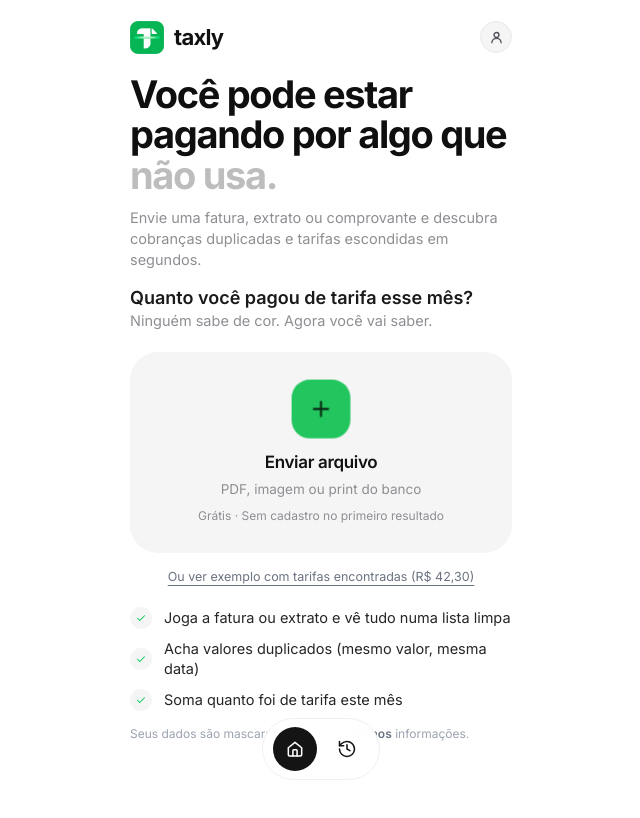
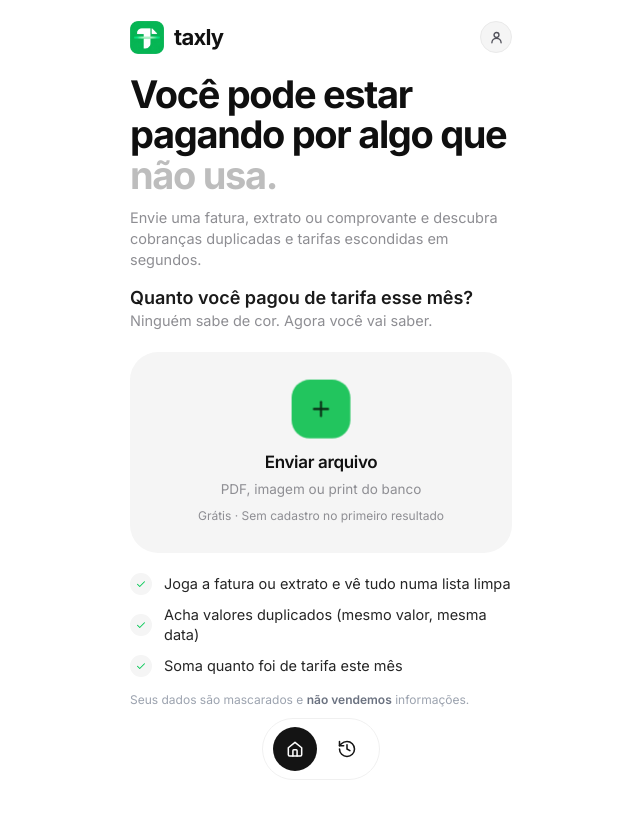
Before and after one commit to uset01/Taxly, a Next.js app: page / in a window 1280 px wide. Shown: the top 818 px of the page, without its empty margins (319-959 px from the left). Built offline with nearby package versions, Linux system fonts and the light colour scheme.

Commit message:
refactor(home): remove sample test link under upload card

```diff
--- a/src/components/HomeScreen.tsx
+++ b/src/components/HomeScreen.tsx
@@ -669,17 +669,6 @@ export function HomeScreen() {
                 </label>
               )}
 
-              {/* Acesso rápido para testar com dados de exemplo */}
-              <div className="mt-2.5 text-center">
-                <button
-                  type="button"
-                  onClick={() => handleSimulatedVaultUpload()}
-                  className="text-[12.5px] text-[#6B7280] hover:text-[#00C853] underline underline-offset-4 transition-colors cursor-pointer"
-                >
-                  Ou ver exemplo com tarifas encontradas (R$ 42,30)
-                </button>
-              </div>
-
               {/* Checklist + Nota de Privacidade */}
               <ul
                 aria-label="Benefícios da análise de fatura"
```
